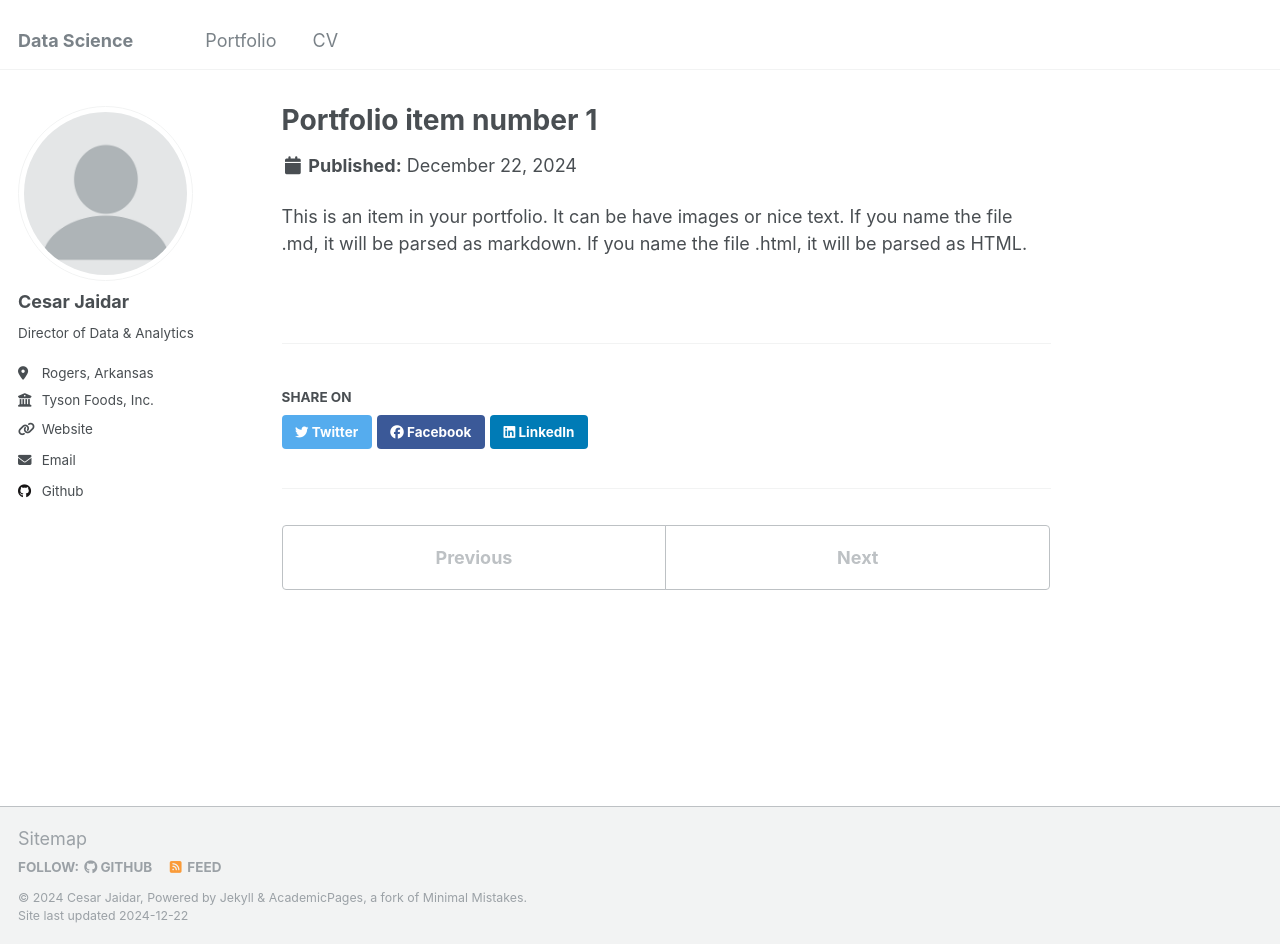
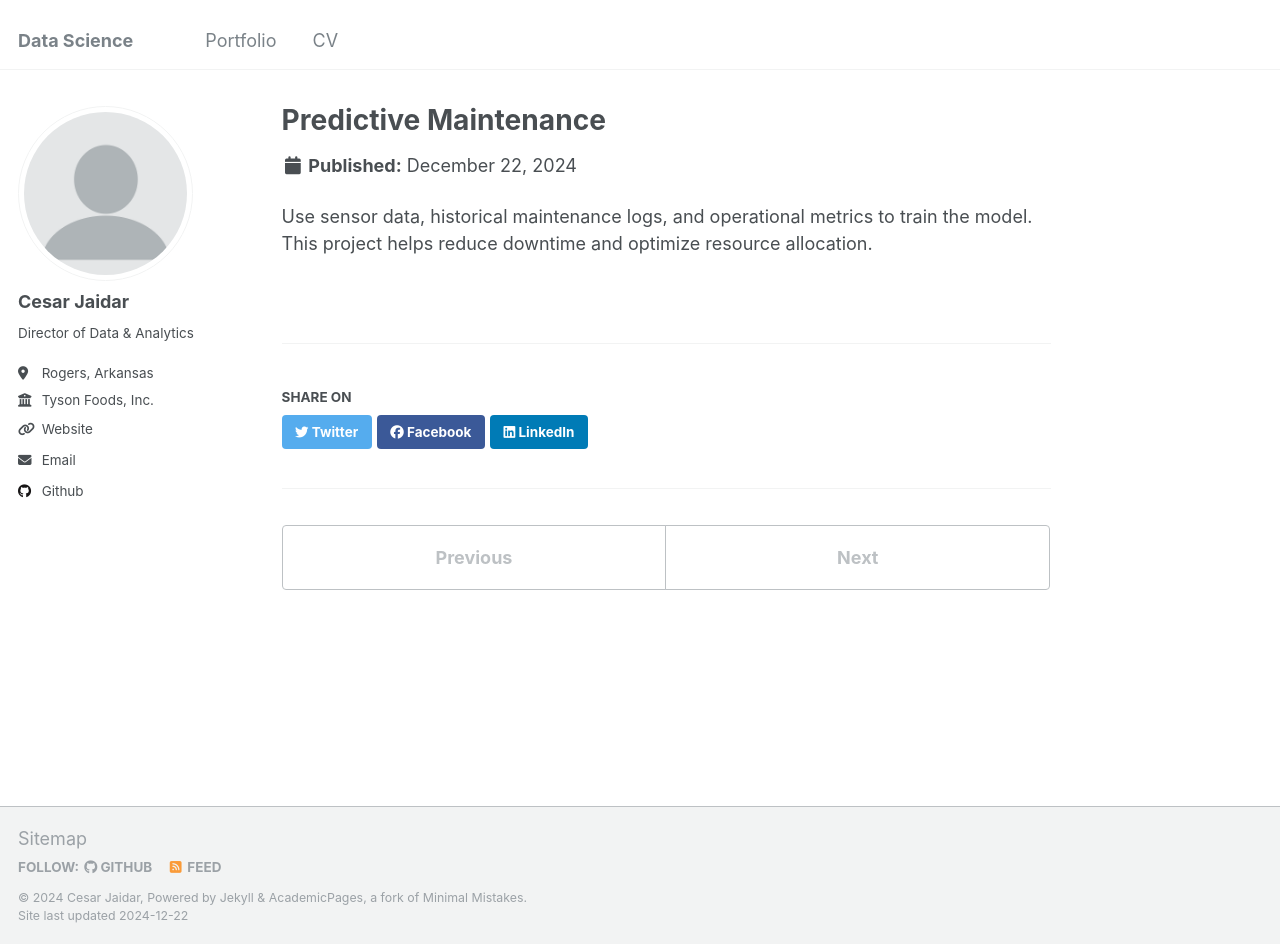
Before and after one commit to cesarjaidar/portfolio, a Jekyll site: the page built from _portfolio/Project 6.md, in a window 1280 px wide and 944 px high. Built offline with Jekyll 4.4.1, drawn with Linux system fonts in a browser that asks for light colours.

Commit message:
Update Project 6.md

```diff
--- a/_portfolio/Project 6.md
+++ b/_portfolio/Project 6.md
@@ -1,7 +1,7 @@
 ---
-title: "Portfolio item number 1"
-excerpt: "Short description of portfolio item number 1<br/><img src='/images/500x300.png'>"
+title: " Predictive Maintenance"
+excerpt: "Develop a machine learning model to predict equipment failures before they occur<br/><img src='/images/500x300.png'>"
 collection: portfolio
 ---
 
-This is an item in your portfolio. It can be have images or nice text. If you name the file .md, it will be parsed as markdown. If you name the file .html, it will be parsed as HTML.
+Use sensor data, historical maintenance logs, and operational metrics to train the model. This project helps reduce downtime and optimize resource allocation.
```
